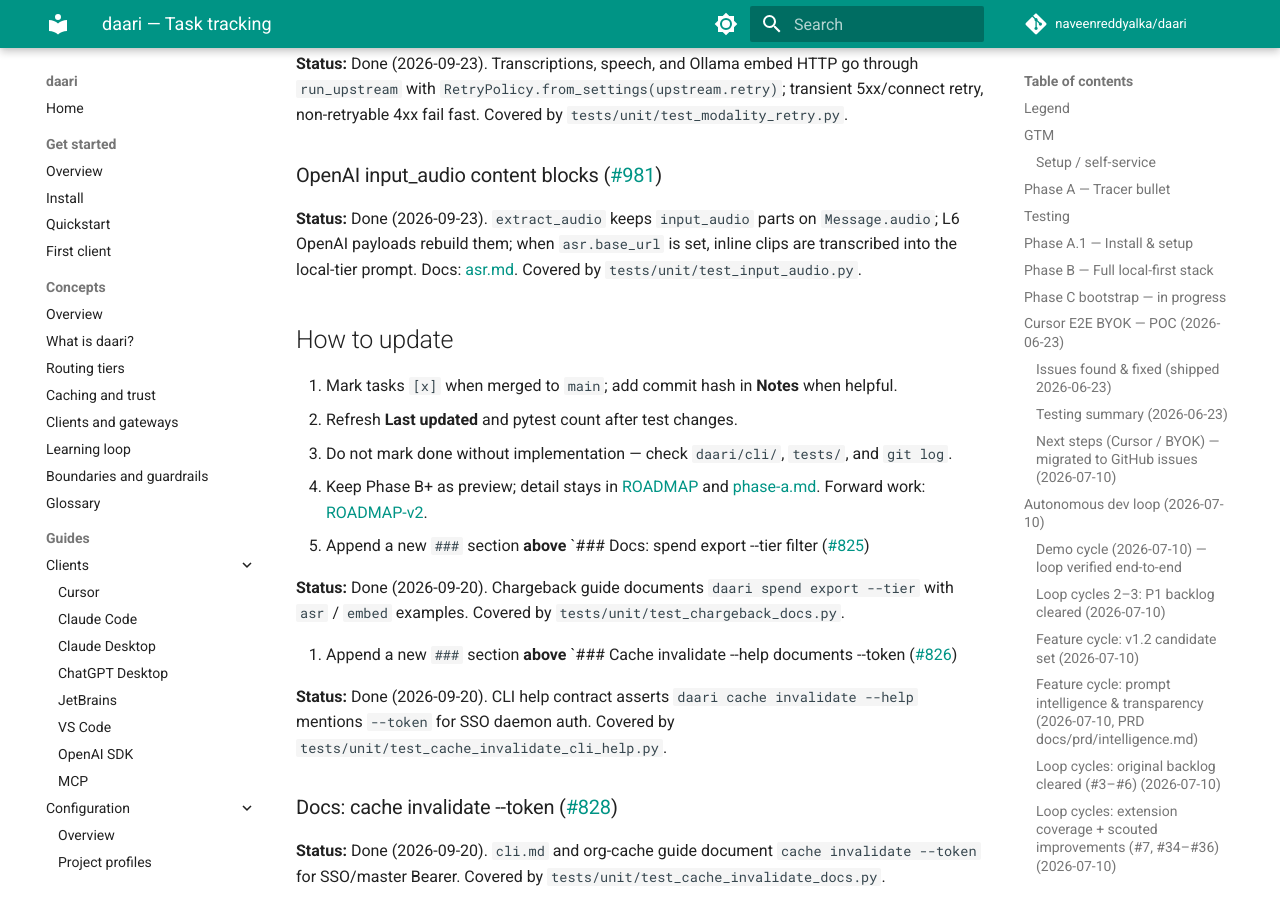
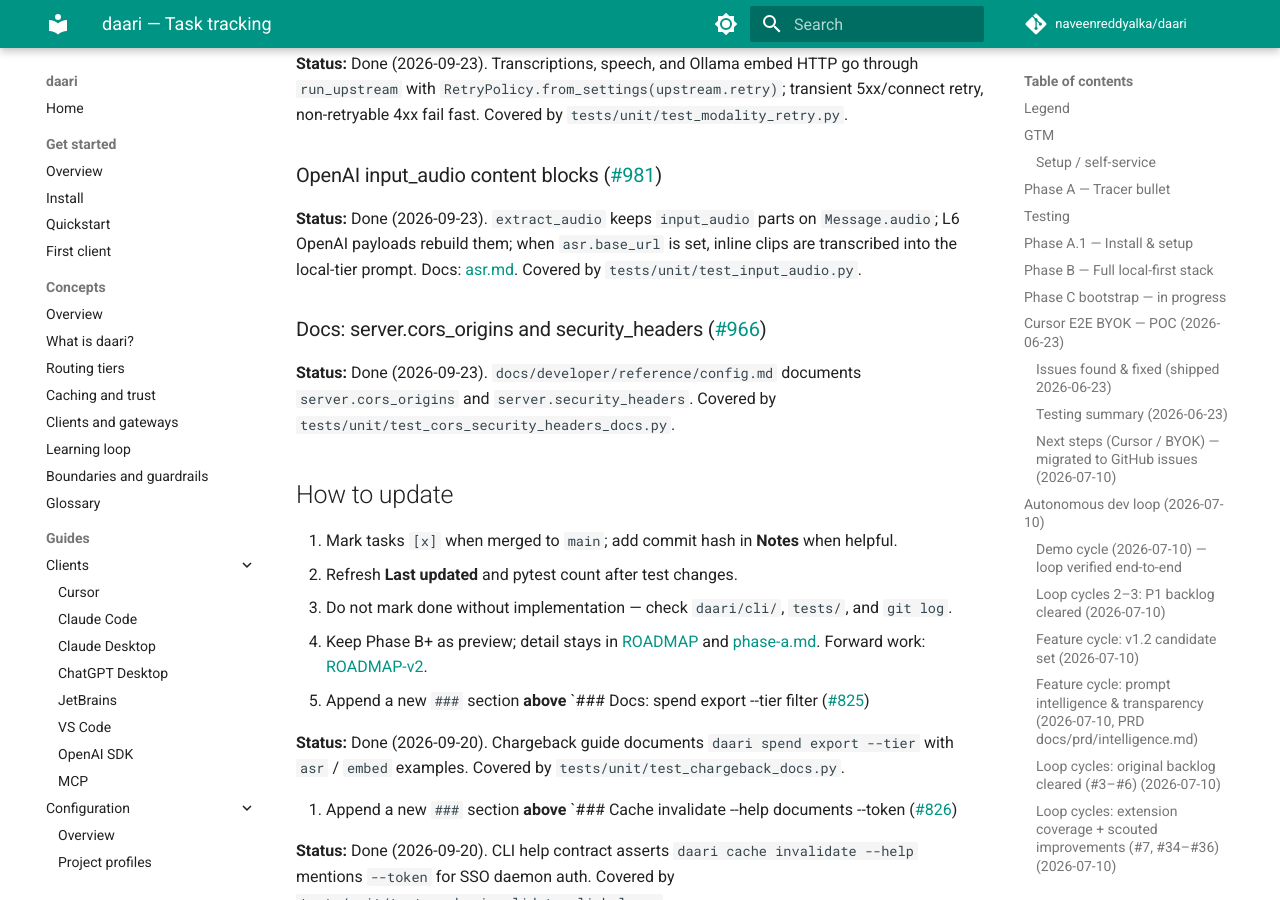
Before and after one commit to naveenreddyalka/daari, an MkDocs documentation site: the page built from docs/TRACKING.md, in a window 1280 px wide and 900 px high, scrolled down 100964 px. Built offline with MkDocs 1.6.1 and Material for MkDocs 9.7.7, drawn with Linux system fonts in a browser that asks for light colours; comment, search, counter and statistics services are not loaded; some of the changed text lies outside the part shown.

Commit message:
docs(config): document server.cors_origins and security_headers (#996)
Add config reference rows and a doc-contract test so web-ui operators can
find the CORS allowlist and security-header toggles without reading Settings.

Co-authored-by: Cursor <cursoragent@cursor.com>

```diff
--- a/docs/TRACKING.md
+++ b/docs/TRACKING.md
@@ -1,6 +1,6 @@
 # daari — Task tracking
 
-> Last updated: 2026-09-23 (input_audio chat blocks — [#981](https://github.com/naveenreddyalka/daari/issues/981))
+> Last updated: 2026-09-23 (cors/security_headers config docs — [#966](https://github.com/naveenreddyalka/daari/issues/966))
 > Update this file when phases/tasks complete.
 > Repo layout and request flow: [ARCHITECTURE.md](ARCHITECTURE.md)
 
@@ -4264,6 +4264,13 @@ inline clips are transcribed into the local-tier prompt. Docs:
 [asr.md](developer/guides/backends/asr.md#chat-input_audio-blocks). Covered by
 `tests/unit/test_input_audio.py`.
 
+### Docs: server.cors_origins and security_headers ([#966](https://github.com/naveenreddyalka/daari/issues/966))
+
+<!-- tracking:#966 -->
+**Status:** Done (2026-09-23). `docs/developer/reference/config.md` documents
+`server.cors_origins` and `server.security_headers`. Covered by
+`tests/unit/test_cors_security_headers_docs.py`.
+
 ## How to update
 
 1. Mark tasks `[x]` when merged to `main`; add commit hash in **Notes** when helpful.
```
Also changed, not shown: docs/developer/reference/config.md (+2 -0 lines), 1 other file.
